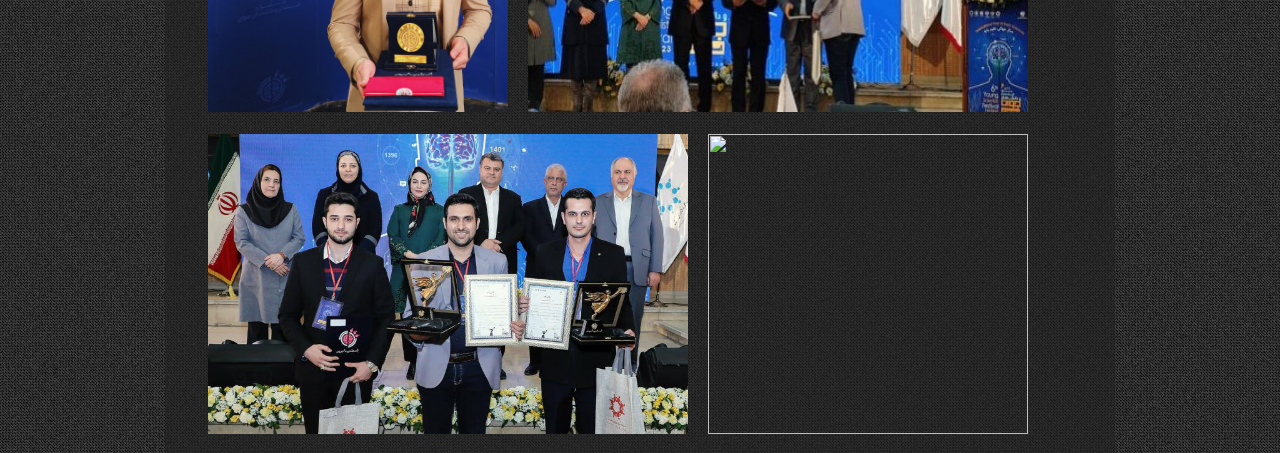
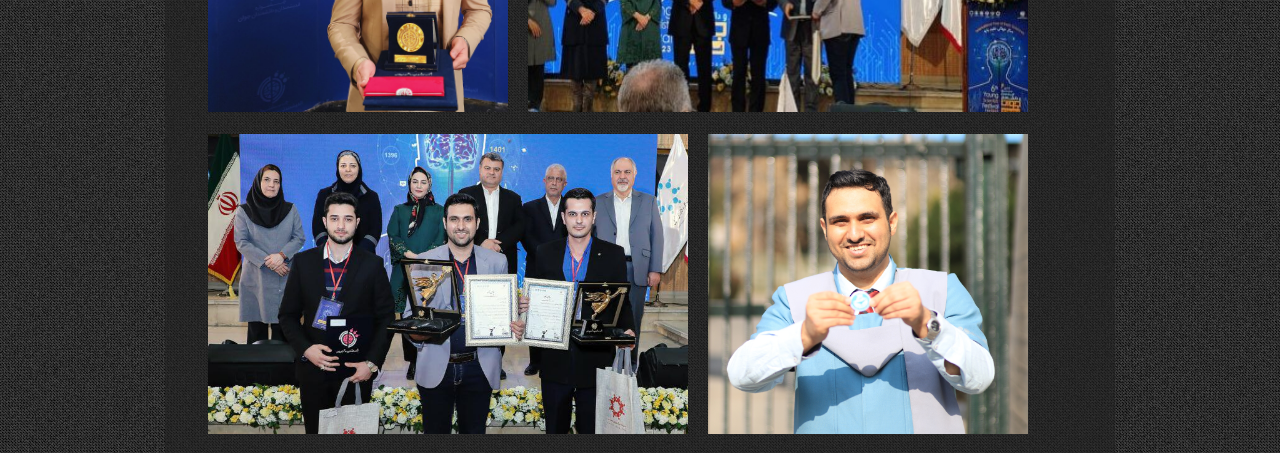
Before and after one commit to mhbadiei/personal-website, a plain HTML site: page index.htm in a window 1280 px wide. Shown: the part 1300-1753 px from the top of the page. Drawn offline with nearby package versions, Linux system fonts and the light colour scheme.

Commit message:
Update index.htm

```diff
--- a/index.htm
+++ b/index.htm
@@ -70,7 +70,7 @@ Currently, I focus on algorithm development for deep learning, federated learnin
                 <li><a href="images/work/Image 1.png" rel="prettyPhoto[1]" title="Image Description"><img src="images/work/Image 1.png" style="height: 300px; width: 500px;"></a></li>
                 <!-- <li><a href="images/work/Image 2.png" rel="prettyPhoto[1]" title="Image Description"><img src="images/work/work-thumb3.jpg"></a></li> -->
                 <li><a href="images/work/Image 3.png" rel="prettyPhoto[1]" title="Image Description"><img src="images/work/Image 3.png" style="height: 300px; width: 480px;" ></a></li>
-                <li><a href="images/Grad 1.png.jpg" rel="prettyPhoto[1]" title="Image Description"><img src="images/Grad 1.png"style="height: 300px; width: 320px;"></a></li>
+                <li><a href="images/Grad 1.jpg" rel="prettyPhoto[1]" title="Image Description"><img src="images/Grad 1.jpg"style="height: 300px; width: 320px;"></a></li>
                 <li class="last"><a href="images/work/Image 2.png" rel="prettyPhoto[1]" title="Image Description"><img src="images/work/Image 2.png" style="height: 350px; width: 350px;" ></a></li>
 <!--                 <li><a href="images/work/Image 4.png" rel="prettyPhoto[1]" title="Image Description"><img src="images/work/Image 4.png" style="height: 300px; width: 420px;" ></a></li> -->
                 <!-- <li><a href="images/work/Image 5.png" rel="prettyPhoto[1]" title="Image Description"><img src="images/work/work-thumb6.jpg"></a></li> -->
```
